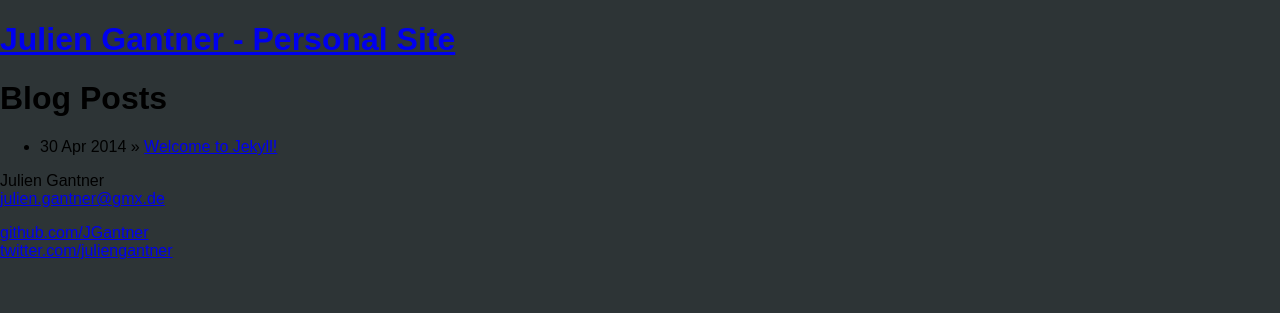
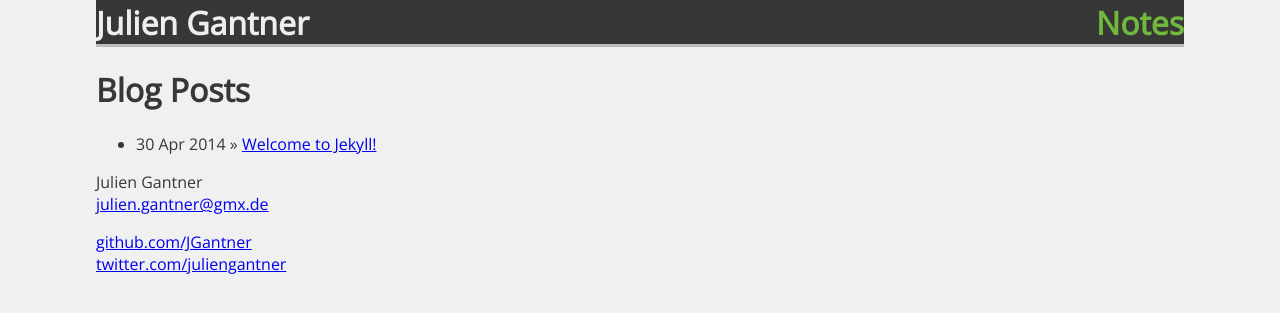
Before and after one commit to JGantner/JGantner.github.io, a Jekyll site: the page built from index.html, in a window 1280 px wide. Shown: the top 313 px of the page. Built offline with Jekyll 4.4.1, drawn with Linux system fonts in a browser that asks for light colours; some web fonts are replaced; Markdown is read by kramdown in place of the engine named in the settings.

Commit message:
adds a starting poit for the styling

```diff
--- a/_config.yml
+++ b/_config.yml
@@ -1,4 +1,4 @@
-name: Julien Gantner - Personal Site
+name: Julien Gantner - notes
 markdown: redcarpet
 highlighter: pygments
 exclude: ['Gemfile','Gemfile.lock','.git','.gitignore']
--- /dev/null
+++ b/_includes/page_header.html
@@ -0,0 +1,3 @@
+<header class="site-header">
+  <h1><a href="/">Julien Gantner <span class="claim">Notes</a></h1>
+</header>
--- a/_layouts/default.html
+++ b/_layouts/default.html
@@ -11,6 +11,7 @@
     <meta name="viewport" content="width=device-width, initial-scale=1">
 
     <link rel="stylesheet" href="/css/base.css">
+    <link href='http://fonts.googleapis.com/css?family=Waiting+for+the+Sunrise|Open+Sans:400,300' rel='stylesheet' type='text/css'>
     <script src="/js/vendor/modernizr-2.6.2.min.js"></script>
   </head>
   <body>
@@ -18,10 +19,8 @@
         <p class="browsehappy">You are using an <strong>outdated</strong> browser. Please <a href="http://browsehappy.com/">upgrade your browser</a> to improve your experience.</p>
     <![endif]-->
 
+    {% include page_header.html %}
     <main>
-      <header>
-        <h1 class="title"><a href="/">{{ site.name }}</a></h1>
-      </header>
 
       {{ content }}
 
--- a/css/base.sass
+++ b/css/base.sass
@@ -4,5 +4,57 @@
 @import 'normalize'
 @import 'syntax'
 
-body
-  background-color: #2d3436
+// colors
+$green: rgb(112, 185, 63)
+$dark-blue: #373737
+$light-blue: rgb(0, 160, 193)
+$light-bg: rgb(240, 240,240)
+$dark-gray: rgb(55, 55, 55)
+
+
+// neat settings
+$visual-grid: false
+$visual-grid-color: yellow
+$visual-grid-index: front
+$visual-grid-opacity: 0.3
+
+@import 'bourbon/bourbon'
+@import 'neat/neat'
+
+$mobile: new-breakpoint(max-width 480px 4)
+
+// styles
+
+body, html
+  font-family: 'Open Sans', sans-serif
+  background-color: $light-bg
+  color: $dark-gray
+  font-size: 16px
+
+main
+  @include outer-container
+  @include media($mobile)
+    padding: 0.5em
+
+
+.site-header
+  @include outer-container
+  background-color: $dark-blue
+  border-bottom: 3px solid #bbb
+  border-top: 1px solid transparent
+
+  a, a:hover, a:active, a:visited
+    color: #eee
+    text-decoration: none
+
+  h1
+    margin-top: 0
+    margin-bottom: 0
+    @include span-columns(12)
+    @include media($mobile)
+      padding: 0 0.3em
+
+  .claim
+    font-family: 'Waiting for the Sunrise' sans-serif
+    float: right
+    color: $green
```
